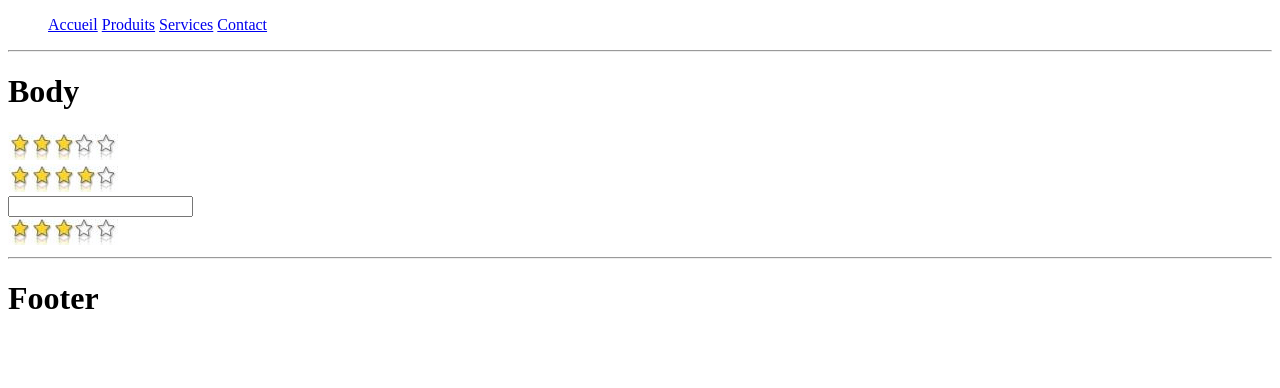
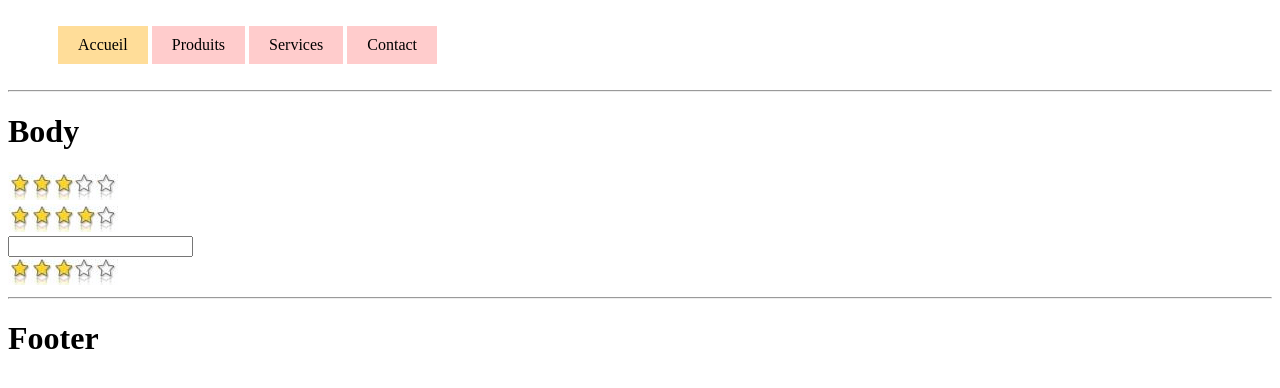
Before and after one commit to jlg-formation/fan-20170515, a website: page app/index.html in a window 1280 px wide. Drawn offline with nearby package versions, Linux system fonts and the light colour scheme; some packages are replaced by stand-ins of ours.

Commit message:
add: style

```diff
--- a/app/style.css
+++ b/app/style.css
@@ -1,5 +1,24 @@
-.ng-scope {
-    /*border: 1px solid red;
+menu {
+    display: block;
+}
+menu>item {
+    display: inline-block;
+    padding: 0px;
+    margin: 10px;
+}
+menu>item>a {
+    display: block;
+    background-color: hsla(0, 100%, 90%, 1);
+    text-decoration: none;
+    color: black;
+    height: 100%;
+    width: 100%;
     padding: 10px;
-    margin: 10px;*/
+    text-align: center;
 }
+menu>item>a:hover {
+    background-color: hsla(0, 100%, 80%, 1);
+}
+menu>item>a.active {
+    background-color: hsla(40, 100%, 80%, 1);
+}
--- a/app/tmpl/ors-header.html
+++ b/app/tmpl/ors-header.html
@@ -1,7 +1,7 @@
 <menu>
-    <item><a ui-sref="home">Accueil</a></item>
-    <item><a ui-sref="products">Produits</a></item>
-    <item><a ui-sref="services">Services</a></item>
-    <item><a ui-sref="contact">Contact</a></item>
+    <item><a ui-sref="home" ui-sref-active="active">Accueil</a></item>
+    <item><a ui-sref="products" ui-sref-active="active">Produits</a></item>
+    <item><a ui-sref="services" ui-sref-active="active">Services</a></item>
+    <item><a ui-sref="contact" ui-sref-active="active">Contact</a></item>
 </menu>
 <hr>
```
